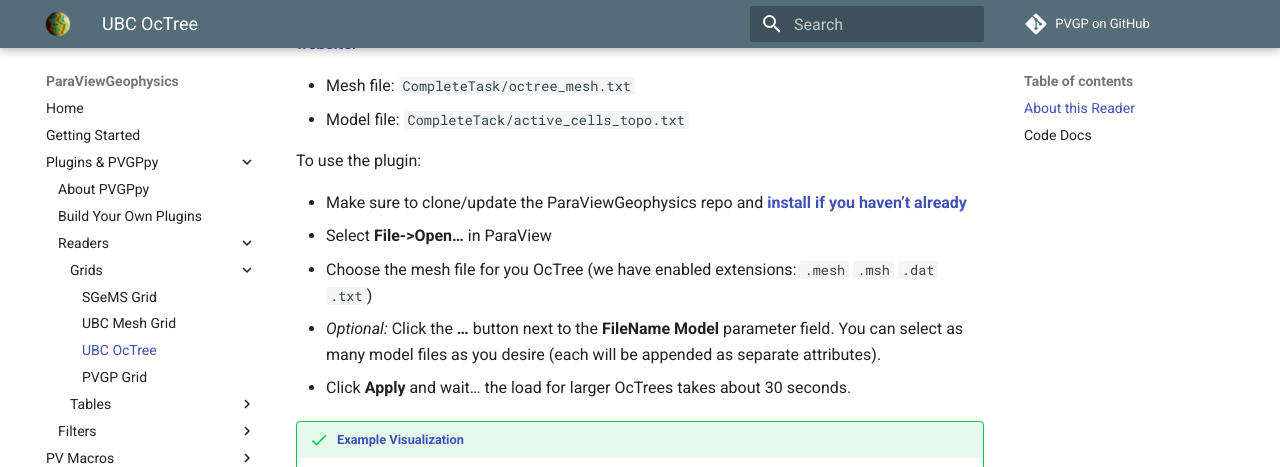
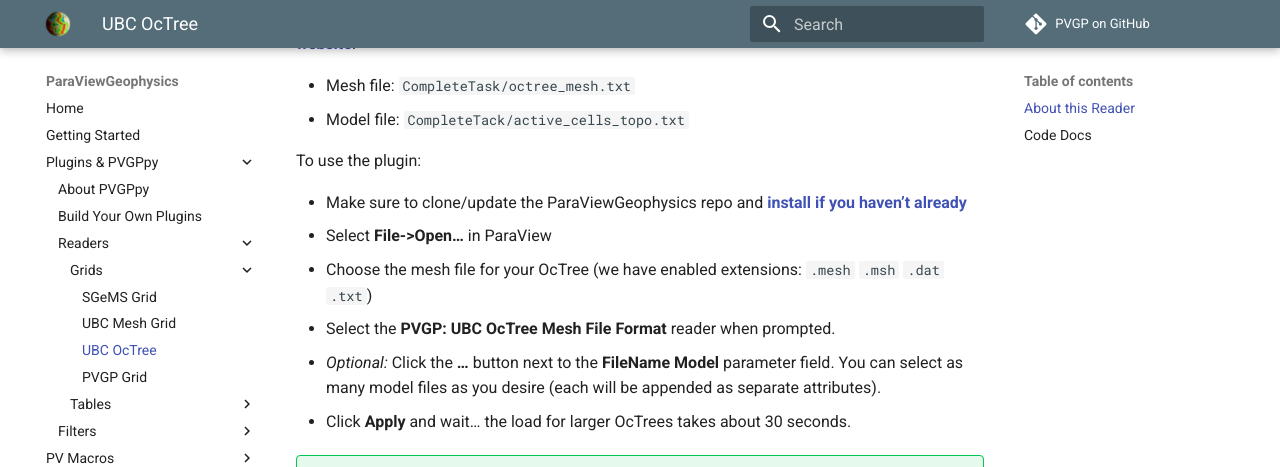
Before and after one commit to OpenGeoVis/PVGeo, an MkDocs documentation site: the page built from docs/PVGPpy/read/UBC-OcTree.md, in a window 1280 px wide and 900 px high, scrolled down 353 px, cut to the strip 0-467 px from the top of the window. Built offline with MkDocs 1.6.1 and Material for MkDocs 9.7.7, drawn with Linux system fonts in a browser that asks for light colours; comment, search, counter and statistics services are not loaded; old or Windows-style settings are respelled for this version of MkDocs.

Commit message:
UBC OcTree steps updated

```diff
--- a/docs/PVGPpy/read/UBC-OcTree.md
+++ b/docs/PVGPpy/read/UBC-OcTree.md
@@ -13,7 +13,8 @@
 
 - Make sure to clone/update the ParaViewGeophysics repo and [**install if you haven't already**](http://pvgp.io/Getting-Started/#install-paraviewgeophysics)
 - Select **File->Open...** in ParaView
-- Choose the mesh file for you OcTree (we have enabled extensions: `.mesh` `.msh` `.dat` `.txt`)
+- Choose the mesh file for your OcTree (we have enabled extensions: `.mesh` `.msh` `.dat` `.txt`)
+- Select the **PVGP: UBC OcTree Mesh File Format** reader when prompted.
 - *Optional:* Click the **...** button next to the **FileName Model** parameter field. You can select as many model files as you desire (each will be appended as separate attributes).
 - Click **Apply** and wait... the load for larger OcTrees takes about 30 seconds.
 
```
